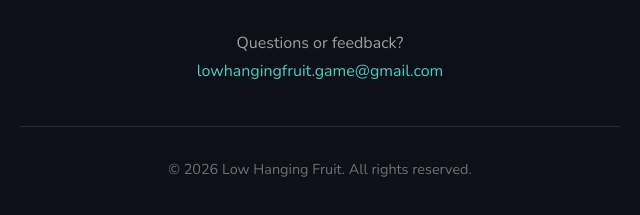
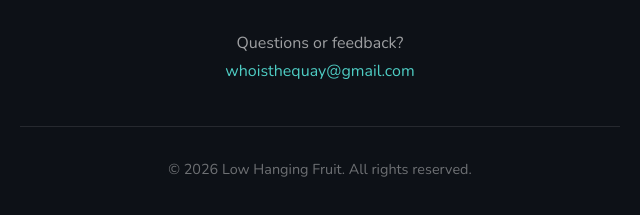
Before and after one commit to lowhangingfruit-game/lowhangingfruit-game.github.io, a plain HTML site: page index.html in a window 1280 px wide. Shown: the part 3555-3770 px from the top of the page, 320-960 px from the left. Drawn offline with nearby package versions, Linux system fonts and the light colour scheme.

Commit message:
Update index.html

```diff
--- a/index.html
+++ b/index.html
@@ -656,7 +656,7 @@
 
             <p class="footer-contact">
                 Questions or feedback?<br>
-                <a href="mailto:lowhangingfruit.game@gmail.com">lowhangingfruit.game@gmail.com</a>
+                <a href="mailto:whoisthequay@gmail.com">whoisthequay@gmail.com</a>
             </p>
 
             <p class="copyright">© 2026 Low Hanging Fruit. All rights reserved.</p>
```
